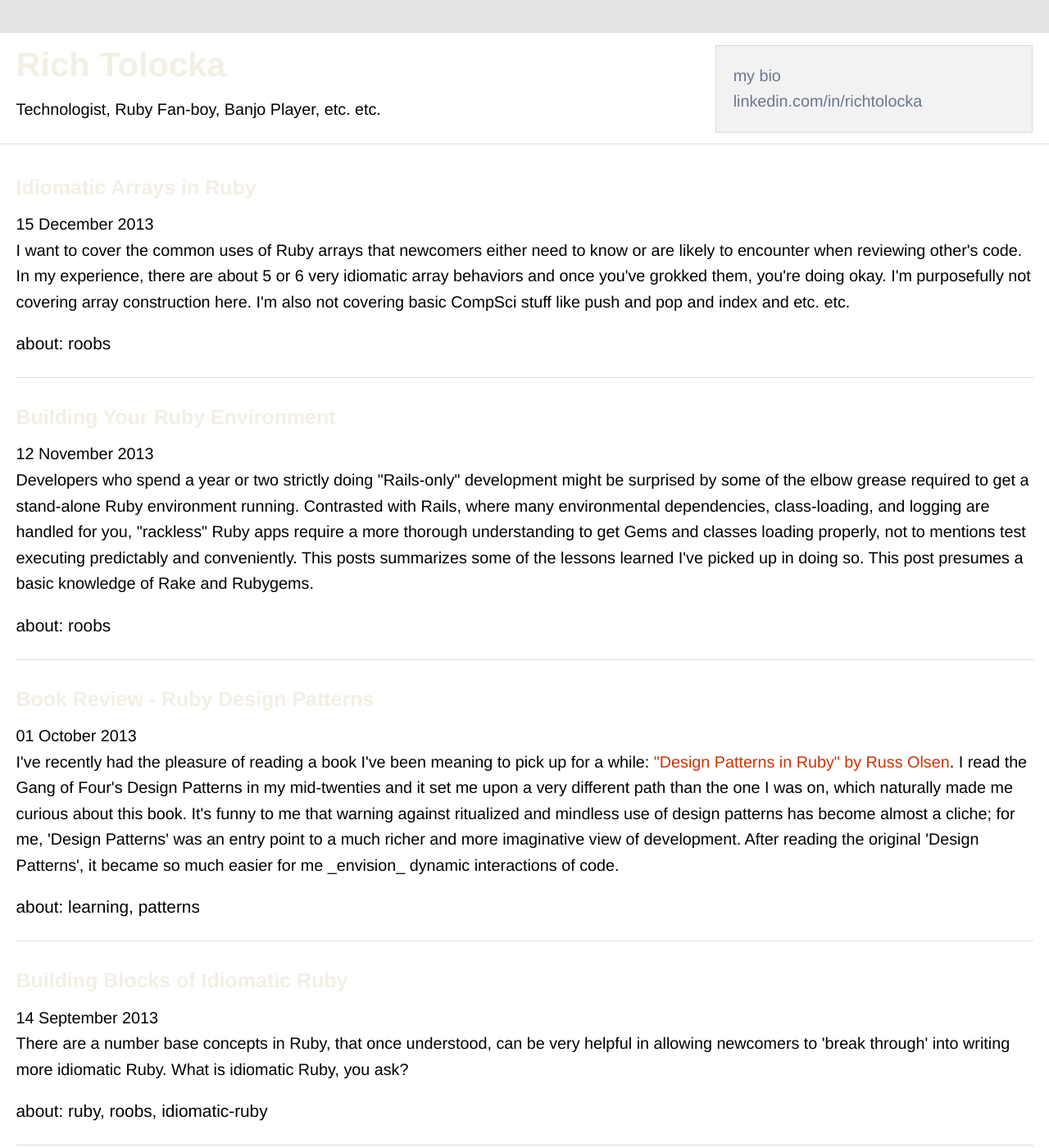
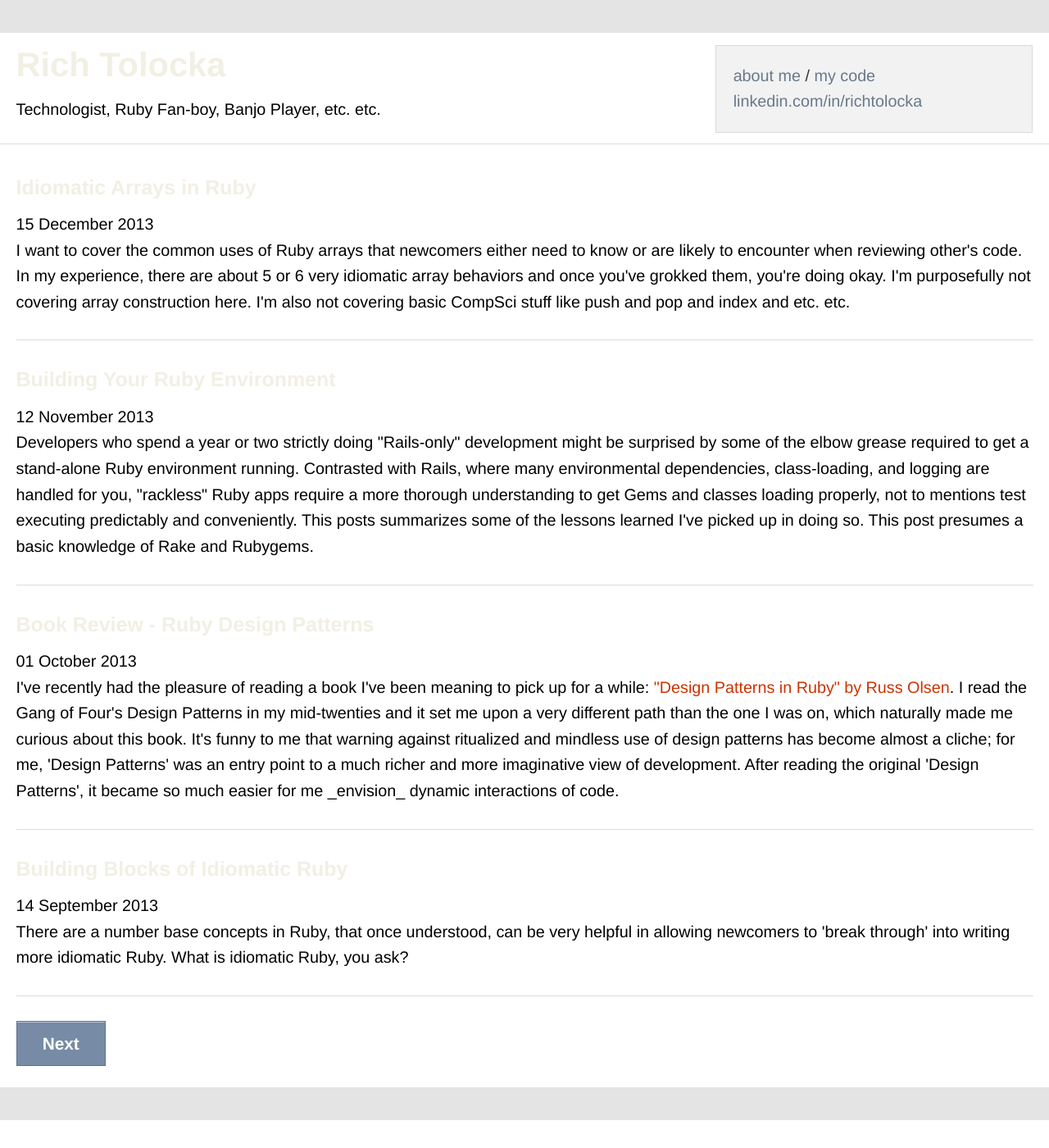
Before and after one commit to rtolocka/rtolocka.github.io, a Jekyll site: the page built from index.html, in a window 1280 px wide and 1400 px high. Shown: the whole window at 82% size. Built offline with Jekyll 4.4.1, drawn with Linux system fonts in a browser that asks for light colours; Markdown is read by kramdown in place of the engine named in the settings; the list of posts is cut into pages by our own code.

Commit message:
Misc. adjustments and text changes. Removed blog category.

```diff
--- a/_layouts/default.html
+++ b/_layouts/default.html
@@ -25,7 +25,7 @@
 		  <div class="large-4 columns">
 		  <div class="panel" id="bio-panel">
 		  <p>
-			  <a href="/about.html">my bio</a><br />
+			  <a href="/about.html">about me</a> / <a href="/code.html">my code</a><br />
 			  <a href="http://www.linkedin.com/in/richtolocka" target="_blank">linkedin.com/in/richtolocka</a>
 		  </p>
   		</div>
--- a/index.html
+++ b/index.html
@@ -12,7 +12,7 @@
 		  {% else %}
 		      <!-- Case for when no excerpt is defined -->
 		  {% endif %}
-		  <div class="tags">about: {{ post.categories | join: ', ' }} </div><p>
+		  <p>
 		  <hr/>
 		{% endfor %}
     {% if paginator.next_page %}
```
Also changed, not shown: code.html (added).
